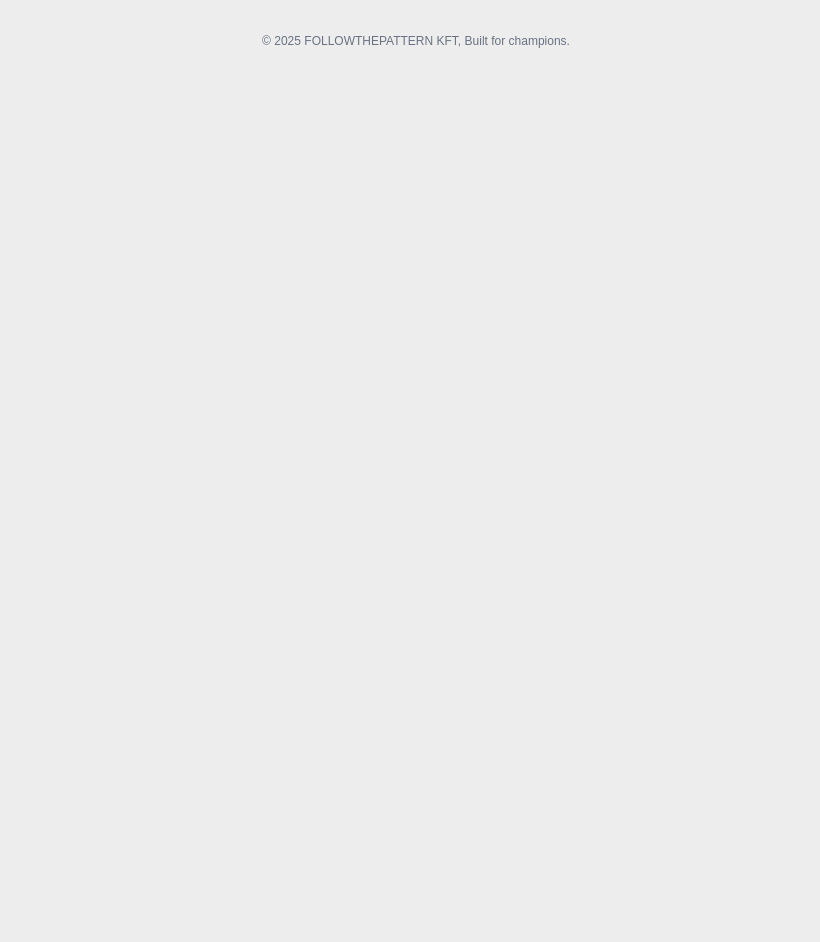
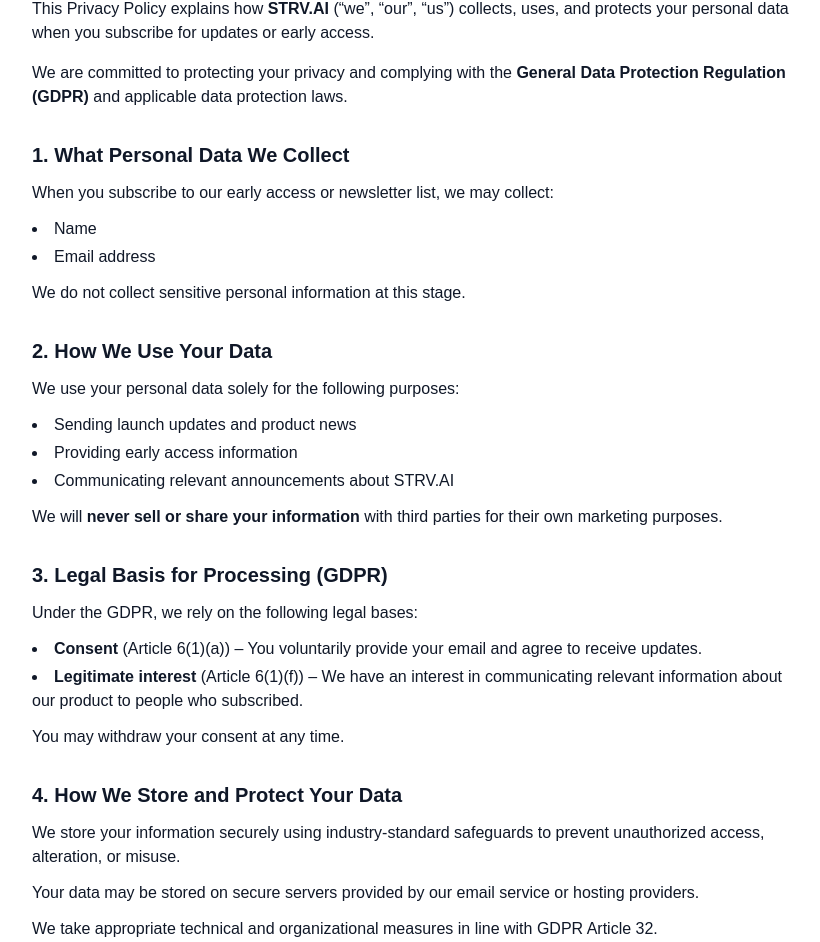
Before and after one commit to followthepattern/strv-website, a Next.js app: page /privacy in a window 1280 px wide. Before the commit this address had no page. Shown: the part 155-1097 px from the top of the page, without its empty margins (224-1044 px from the left). Before the commit the page ends 800 px from the top, so only its background shows below. Built offline with nearby package versions, Linux system fonts and the light colour scheme.

Commit message:
adds privacy policy

```diff
--- a/app/page.tsx
+++ b/app/page.tsx
@@ -1,6 +1,5 @@
 'use client'
 
-import { ArrowRight } from "lucide-react";
 import { useState } from "react";
 import SpinnerIcon from "./icons/SpinnerIcon";
 import classNames from "classnames";
@@ -91,7 +90,7 @@
                   />
                   <span>
                     I agree to receive emails and accept the{" "}
-                    <a href="/privacy" className="underline">Privacy Policy</a>.
+                    <a href="/privacy" className="underline" target="_blank">Privacy Policy</a>.
                   </span>
                 </label>
                 {/* Honeypot */}
@@ -215,7 +214,7 @@
                     />
                     <span>
                       I agree to receive emails and accept the{" "}
-                      <a href="/privacy" className="underline">Privacy Policy</a>.
+                      <a href="/privacy" className="underline" target="_blank">Privacy Policy</a>.
                     </span>
                   </label>
                   {/* Honeypot */}
--- /dev/null
+++ b/app/privacy/page.tsx
@@ -0,0 +1,180 @@
+import React from "react";
+
+export const metadata = {
+  title: "Privacy Policy | STRV.AI",
+  description:
+    "Privacy Policy for STRV.AI regarding email and name collection for subscriptions, compliant with GDPR.",
+};
+
+export default function PrivacyPage() {
+  return (
+    <main className="min-h-screen px-4 py-12 md:px-8 lg:px-16 bg-white text-gray-900">
+      <div className="mx-auto w-full max-w-3xl">
+        <h1 className="text-3xl font-bold mb-4">STRV.AI Privacy Policy</h1>
+        <p className="text-sm text-gray-500 mb-8">
+          Last updated: <span className="font-medium">21th Nov 2025</span>
+        </p>
+
+        <section className="space-y-4 mb-8">
+          <p>
+            This Privacy Policy explains how <strong>STRV.AI</strong> (“we”,
+            “our”, “us”) collects, uses, and protects your personal data when
+            you subscribe for updates or early access.
+          </p>
+          <p>
+            We are committed to protecting your privacy and complying with the{" "}
+            <strong>General Data Protection Regulation (GDPR)</strong> and
+            applicable data protection laws.
+          </p>
+        </section>
+
+        <section className="space-y-3 mb-8">
+          <h2 className="text-xl font-semibold">1. What Personal Data We Collect</h2>
+          <p>When you subscribe to our early access or newsletter list, we may collect:</p>
+          <ul className="list-disc list-inside space-y-1">
+            <li>Name</li>
+            <li>Email address</li>
+          </ul>
+          <p>We do not collect sensitive personal information at this stage.</p>
+        </section>
+
+        <section className="space-y-3 mb-8">
+          <h2 className="text-xl font-semibold">2. How We Use Your Data</h2>
+          <p>We use your personal data solely for the following purposes:</p>
+          <ul className="list-disc list-inside space-y-1">
+            <li>Sending launch updates and product news</li>
+            <li>Providing early access information</li>
+            <li>Communicating relevant announcements about STRV.AI</li>
+          </ul>
+          <p>
+            We will <strong>never sell or share your information</strong> with
+            third parties for their own marketing purposes.
+          </p>
+        </section>
+
+        <section className="space-y-3 mb-8">
+          <h2 className="text-xl font-semibold">
+            3. Legal Basis for Processing (GDPR)
+          </h2>
+          <p>Under the GDPR, we rely on the following legal bases:</p>
+          <ul className="list-disc list-inside space-y-1">
+            <li>
+              <strong>Consent</strong> (Article 6(1)(a)) – You voluntarily
+              provide your email and agree to receive updates.
+            </li>
+            <li>
+              <strong>Legitimate interest</strong> (Article 6(1)(f)) – We have
+              an interest in communicating relevant information about our
+              product to people who subscribed.
+            </li>
+          </ul>
+          <p>You may withdraw your consent at any time.</p>
+        </section>
+
+        <section className="space-y-3 mb-8">
+          <h2 className="text-xl font-semibold">
+            4. How We Store and Protect Your Data
+          </h2>
+          <p>
+            We store your information securely using industry-standard safeguards
+            to prevent unauthorized access, alteration, or misuse.
+          </p>
+          <p>
+            Your data may be stored on secure servers provided by our email
+            service or hosting providers.
+          </p>
+          <p>
+            We take appropriate technical and organizational measures in line
+            with GDPR Article 32.
+          </p>
+        </section>
+
+        <section className="space-y-3 mb-8">
+          <h2 className="text-xl font-semibold">5. How Long We Keep Your Data</h2>
+          <p>
+            We retain your data <strong>until you unsubscribe</strong> or
+            request deletion.
+          </p>
+          <p>
+            If you unsubscribe, your email will be removed from our active
+            mailing list within a reasonable timeframe.
+          </p>
+        </section>
+
+        <section className="space-y-3 mb-8">
+          <h2 className="text-xl font-semibold">6. Your GDPR Rights</h2>
+          <p>Under the GDPR, you have the right to:</p>
+          <ul className="list-disc list-inside space-y-1">
+            <li>Access your personal data</li>
+            <li>Correct inaccurate or incomplete data</li>
+            <li>Request deletion of your data (“right to be forgotten”)</li>
+            <li>Withdraw consent at any time</li>
+            <li>Request data portability</li>
+            <li>Restrict or object to processing</li>
+          </ul>
+          <p>
+            To exercise any of these rights, please contact us at{" "}
+            <strong>csaba@followthepattern.net</strong>.
+          </p>
+        </section>
+
+        <section className="space-y-3 mb-8">
+          <h2 className="text-xl font-semibold">7. Sharing Your Data</h2>
+          <p>We only share your personal data with:</p>
+          <ul className="list-disc list-inside space-y-1">
+            <li>
+              Email delivery providers (for sending newsletters and updates)
+            </li>
+            <li>Hosting or infrastructure providers (for secure storage)</li>
+          </ul>
+          <p>
+            These providers act as <strong>data processors</strong>, and we take
+            steps to ensure they comply with GDPR requirements.
+          </p>
+          <p>
+            We do not share your data with advertisers or unrelated third
+            parties for their own marketing.
+          </p>
+        </section>
+
+        <section className="space-y-3 mb-8">
+          <h2 className="text-xl font-semibold">8. Cookies & Tracking</h2>
+          <p>
+            Our website may use basic cookies or analytics tools to understand
+            traffic and improve the user experience.
+          </p>
+          <p>
+            Where required, we will request your consent before setting
+            non-essential cookies.
+          </p>
+        </section>
+
+        <section className="space-y-3 mb-8">
+          <h2 className="text-xl font-semibold">9. Contact Information</h2>
+          <p>
+            If you have any questions about this Privacy Policy or wish to
+            exercise your rights, please contact us:
+          </p>
+          <p>
+            Email: <strong>csaba@followthepattern.net</strong>
+          </p>
+        </section>
+
+        <section className="space-y-3 mb-8">
+          <h2 className="text-xl font-semibold">
+            10. Changes to This Privacy Policy
+          </h2>
+          <p>
+            We may update this Privacy Policy from time to time. The “Last
+            updated” date at the top of this page will indicate the most recent
+            version.
+          </p>
+          <p>
+            We encourage you to review this page periodically to stay informed
+            about how we protect your data.
+          </p>
+        </section>
+      </div>
+    </main>
+  );
+}
```
